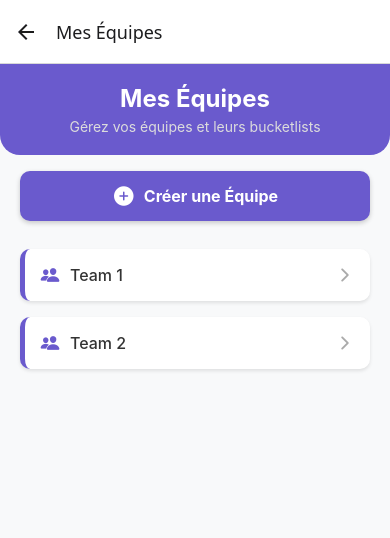
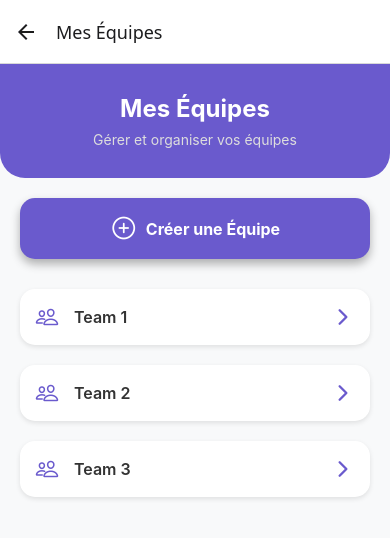
Before and after one commit to ty-mxm/calendo-app, a React Native app in the folder MyApp/: screen /Teams in a window 390 px wide. Shown: the top 538 px of the page. Built offline with nearby package versions, Linux system fonts and the light colour scheme.

Commit message:
mvc for all teams done

```diff
--- a/MyApp/src/screens/Teams/AddTeamScreen.tsx
+++ b/MyApp/src/screens/Teams/AddTeamScreen.tsx
@@ -11,6 +11,7 @@ import {
 } from 'react-native';
 import { useNavigation, NavigationProp } from '@react-navigation/native';
 import { Ionicons } from '@expo/vector-icons';
+import { TeamController } from '../controllers/TeamController';
 
 type RootStackParamList = {
   Teams: { newTeam?: string };
@@ -18,15 +19,25 @@ type RootStackParamList = {
 
 export default function AddTeamScreen() {
   const [teamName, setTeamName] = useState('');
+  const [errorMessage, setErrorMessage] = useState<string | null>(null);
   const navigation = useNavigation<NavigationProp<RootStackParamList>>();
 
-  // Prevent screen stacking with this function
-  const handleCreateTeam = () => {
-    if (teamName.trim()) {
+  const handleCreateTeam = async () => {
+    try {
+      await TeamController.createTeam(teamName); // Appelle le contrôleur
       navigation.navigate('Teams', { newTeam: teamName });
-      setTeamName(''); // Reset the text input
+      setTeamName(''); // Réinitialise l'entrée
+    } catch (error) {
+      if (error instanceof Error) {
+        // Vérifie si l'erreur est une instance de Error
+        setErrorMessage(error.message); // Gère les erreurs (ex : nom vide)
+      } else {
+        // Cas où l'erreur n'est pas une instance de Error
+        setErrorMessage("Une erreur inconnue s'est produite.");
+      }
     }
   };
+
 
   const handleClosePopup = () => {
     navigation.goBack();
@@ -54,6 +65,7 @@ export default function AddTeamScreen() {
 
           {/* Content */}
           <View style={styles.content}>
+            {errorMessage && <Text style={styles.error}>{errorMessage}</Text>}
             <View style={styles.inputContainer}>
               <Ionicons name="people-outline" size={24} color="#7F57FF" />
               <TextInput
@@ -101,6 +113,7 @@ const styles = StyleSheet.create({
   headerTitle: { fontSize: 28, fontWeight: 'bold', color: '#FFF' },
   headerSubtitle: { fontSize: 16, color: '#DCDCDC', marginTop: 8 },
   content: { padding: 20 },
+  error: { color: 'red', marginBottom: 10 },
   inputContainer: {
     flexDirection: 'row',
     alignItems: 'center',
--- a/MyApp/src/screens/Teams/TeamDetailsScreen.tsx
+++ b/MyApp/src/screens/Teams/TeamDetailsScreen.tsx
@@ -1,4 +1,4 @@
-import React, { useState } from 'react';
+import React, { useEffect, useState } from 'react';
 import {
   View,
   Text,
@@ -9,29 +9,44 @@ import {
   Alert,
 } from 'react-native';
 import { Ionicons } from '@expo/vector-icons';
-import { useNavigation, useRoute, RouteProp } from '@react-navigation/native';
+import { useRoute, RouteProp } from '@react-navigation/native';
+import { TeamController } from '../controllers/TeamController';
 import { RootStackParamList } from '../../../types';
 
 type TeamDetailsRouteProp = RouteProp<RootStackParamList, 'TeamDetails'>;
 
 export default function TeamDetailsScreen() {
-  const navigation = useNavigation();
   const route = useRoute<TeamDetailsRouteProp>();
   const { teamName } = route.params;
 
-  const [members, setMembers] = useState<string[]>(['Sofia K', 'Yanis Y', 'Ty', 'Bri']);
+  const [members, setMembers] = useState<string[]>([]);
   const [newMember, setNewMember] = useState<string>('');
 
-  const addMember = () => {
+  useEffect(() => {
+    const fetchTeamMembers = async () => {
+      const team = await TeamController.getTeamByName(teamName);
+      if (team) {
+        setMembers(team.members);
+      } else {
+        Alert.alert('Erreur', "L'équipe n'existe pas.");
+      }
+    };
+
+    fetchTeamMembers();
+  }, [teamName]);
+
+  const addMember = async () => {
     if (newMember.trim() === '') {
       Alert.alert('Erreur', 'Veuillez entrer un nom valide.');
       return;
     }
-    setMembers([...members, newMember.trim()]);
+
+    await TeamController.addMember(teamName, newMember.trim());
+    setMembers((prev) => [...prev, newMember.trim()]);
     setNewMember('');
   };
 
-  const removeMember = (name: string) => {
+  const removeMember = async (name: string) => {
     Alert.alert(
       'Supprimer un membre',
       `Voulez-vous vraiment supprimer ${name} de l'équipe ?`,
@@ -39,27 +54,28 @@ export default function TeamDetailsScreen() {
         { text: 'Annuler', style: 'cancel' },
         {
           text: 'Supprimer',
-          onPress: () => setMembers(members.filter((member) => member !== name)),
+          onPress: async () => {
+            await TeamController.removeMember(teamName, name);
+            setMembers((prev) => prev.filter((member) => member !== name));
+          },
         },
       ]
     );
   };
 
-  const saveChanges = () => {
-    Alert.alert('Succès', 'Les modifications ont été enregistrées.');
-  };
-
-  const navigateToBucketlists = () => {
-    navigation.navigate('Bucketlists' as never);
+  const saveChanges = async () => {
+    try {
+      await TeamController.saveTeamChanges(teamName, members);
+      Alert.alert('Succès', 'Les modifications ont été enregistrées.');
+    } catch (error) {
+      Alert.alert('Erreur', "Impossible d'enregistrer les modifications.");
+    }
   };
 
   return (
     <View style={styles.container}>
       {/* Header */}
       <View style={styles.header}>
-        <TouchableOpacity onPress={() => navigation.goBack()} style={styles.closeButton}>
-          <Ionicons name="arrow-back" size={20} color="#FFF" />
-        </TouchableOpacity>
         <Text style={styles.headerTitle}>{teamName}</Text>
       </View>
 
@@ -70,7 +86,6 @@ export default function TeamDetailsScreen() {
           placeholder="Ajouter un membre"
           value={newMember}
           onChangeText={setNewMember}
-          placeholderTextColor="#AAA"
         />
         <TouchableOpacity style={styles.addButton} onPress={addMember}>
           <Ionicons name="add" size={18} color="#FFF" />
@@ -89,117 +104,42 @@ export default function TeamDetailsScreen() {
             </TouchableOpacity>
           </View>
         )}
-        ListEmptyComponent={
-          <Text style={styles.emptyText}>Aucun membre pour l'instant.</Text>
-        }
-        contentContainerStyle={{ paddingBottom: 20 }}
       />
 
-      {/* Footer */}
-      <View style={styles.footer}>
-        <TouchableOpacity style={styles.bucketlistButton} onPress={navigateToBucketlists}>
-          <Ionicons name="list-outline" size={18} color="#FFF" />
-          <Text style={styles.footerButtonText}>Voir bucketlist</Text>
-        </TouchableOpacity>
-
-        <TouchableOpacity style={styles.saveButton} onPress={saveChanges}>
-          <Ionicons name="checkmark-outline" size={18} color="#FFF" />
-          <Text style={styles.footerButtonText}>Enregistrer</Text>
-        </TouchableOpacity>
-      </View>
+      {/* Save Changes Button */}
+      <TouchableOpacity style={styles.saveButton} onPress={saveChanges}>
+        <Text style={styles.saveButtonText}>Enregistrer les changements</Text>
+      </TouchableOpacity>
     </View>
   );
 }
 
 const styles = StyleSheet.create({
-  container: {
-    flex: 1,
-    backgroundColor: '#F8F9FA',
-    padding: 20,
-  },
-  header: {
+  container: { flex: 1, padding: 20 },
+  header: { marginBottom: 20 },
+  headerTitle: { fontSize: 24, fontWeight: 'bold' },
+  inputContainer: {
     flexDirection: 'row',
     alignItems: 'center',
     marginBottom: 20,
   },
-  closeButton: {
-    marginRight: 10,
-    backgroundColor: '#6A5ACD',
-    padding: 8,
-    borderRadius: 10,
-  },
-  headerTitle: {
-    fontSize: 20,
-    fontWeight: '600',
-    color: '#333',
-  },
-  inputContainer: {
-    flexDirection: 'row',
-    alignItems: 'center',
-    backgroundColor: '#EFEFEF',
-    borderRadius: 10,
-    paddingHorizontal: 10,
-    paddingVertical: 8,
-    marginBottom: 20,
-  },
-  input: {
-    flex: 1,
-    fontSize: 14,
-    color: '#333',
-  },
-  addButton: {
-    marginLeft: 10,
-    backgroundColor: '#7F57FF',
-    padding: 10,
-    borderRadius: 8,
-  },
+  input: { flex: 1, borderBottomWidth: 1, marginRight: 10 },
+  addButton: { backgroundColor: '#7F57FF', padding: 10, borderRadius: 8 },
   memberContainer: {
     flexDirection: 'row',
     justifyContent: 'space-between',
+    padding: 10,
+    marginBottom: 10,
+    backgroundColor: '#F5F5F5',
+    borderRadius: 8,
+  },
+  memberName: { fontSize: 16 },
+  saveButton: {
+    backgroundColor: '#28A745',
+    padding: 15,
+    borderRadius: 8,
     alignItems: 'center',
-    backgroundColor: '#FFF',
-    padding: 12,
-    marginBottom: 10,
-    borderRadius: 8,
-    borderWidth: 1,
-    borderColor: '#DDD',
-  },
-  memberName: {
-    fontSize: 16,
-    color: '#333',
-  },
-  emptyText: {
-    textAlign: 'center',
-    color: '#AAA',
-    fontSize: 14,
     marginTop: 20,
   },
-  footer: {
-    flexDirection: 'row',
-    justifyContent: 'space-between',
-    marginTop: 20,
-  },
-  bucketlistButton: {
-    flexDirection: 'row',
-    alignItems: 'center',
-    backgroundColor: '#6A5ACD',
-    padding: 10,
-    borderRadius: 8,
-    flex: 1,
-    marginRight: 10,
-  },
-  saveButton: {
-    flexDirection: 'row',
-    alignItems: 'center',
-    backgroundColor: '#28A745',
-    padding: 10,
-    borderRadius: 8,
-    flex: 1,
-  },
-  footerButtonText: {
-    marginLeft: 8,
-    fontSize: 14,
-    color: '#FFF',
-    fontWeight: '600',
-  },
+  saveButtonText: { color: '#FFF', fontSize: 16, fontWeight: 'bold' },
 });
--- a/MyApp/src/screens/Teams/TeamsScreen.tsx
+++ b/MyApp/src/screens/Teams/TeamsScreen.tsx
@@ -1,53 +1,33 @@
-import React, { useState, useEffect } from 'react';
+import React, { useEffect, useState } from 'react';
 import { View, Text, TouchableOpacity, FlatList, StyleSheet } from 'react-native';
-import { useNavigation, useRoute, RouteProp } from '@react-navigation/native';
+import { Ionicons } from '@expo/vector-icons';
 import { StackNavigationProp } from '@react-navigation/stack';
-import { Ionicons } from '@expo/vector-icons';
-import { RootStackParamList, Team } from '../../../types';
+import { useNavigation } from '@react-navigation/native';
+import { TeamController } from '../controllers/TeamController';
+import { Team } from '../models/Team';
+import { RootStackParamList } from '../../../types';
 
-type TeamsScreenRouteProp = RouteProp<RootStackParamList, 'Teams'>;
-type TeamsScreenNavigationProp = StackNavigationProp<RootStackParamList, 'Teams'>;
+type NavigationProp = StackNavigationProp<RootStackParamList, 'Teams'>;
 
 export default function TeamsScreen() {
-  const [teams, setTeams] = useState<Team[]>([
-    {
-      id: '1',
-      name: 'Team 1',
-      members: ['Alice', 'Bob'],
-      bucketlists: [],
-    },
-    {
-      id: '2',
-      name: 'Team 2',
-      members: ['Charlie'],
-      bucketlists: [],
-    },
-  ]);
-  const navigation = useNavigation<TeamsScreenNavigationProp>();
-  const route = useRoute<TeamsScreenRouteProp>();
+  const [teams, setTeams] = useState<Team[]>([]);
+  const navigation = useNavigation<NavigationProp>();
 
   useEffect(() => {
-    if (
-      route.params?.newTeam &&
-      typeof route.params.newTeam === 'string' &&
-      !teams.some((team) => team.name === route.params.newTeam)
-    ) {
-      const newTeam: Team = {
-        id: `${Date.now()}`,
-        name: route.params.newTeam,
-        members: [],
-        bucketlists: [],
-      };
-      setTeams((prevTeams) => [...prevTeams, newTeam]);
-    }
-  }, [route.params?.newTeam]);
+    const fetchTeams = async () => {
+      const fetchedTeams = await TeamController.getAllTeams();
+      setTeams(fetchedTeams);
+    };
+
+    fetchTeams();
+  }, []);
+
+  const handleAddTeam = () => {
+    navigation.navigate('AddTeam');
+  };
 
   const handleTeamDetails = (team: Team) => {
     navigation.navigate('TeamDetails', { teamName: team.name });
-  };
-
-  const handleAddTeam = () => {
-    navigation.navigate('AddTeam');
   };
 
   const renderTeamItem = ({ item }: { item: Team }) => (
@@ -56,25 +36,30 @@ export default function TeamsScreen() {
       onPress={() => handleTeamDetails(item)}
     >
       <View style={styles.teamInfo}>
-        <Ionicons name="people" size={20} color="#6A5ACD" />
+        <Ionicons name="people-outline" size={24} color="#6A5ACD" />
         <Text style={styles.teamName}>{item.name}</Text>
       </View>
-      <Ionicons name="chevron-forward" size={20} color="#AAA" />
+      <Ionicons name="chevron-forward-outline" size={24} color="#6A5ACD" />
     </TouchableOpacity>
   );
 
   return (
     <View style={styles.container}>
+      {/* Header */}
       <View style={styles.header}>
         <Text style={styles.headerTitle}>Mes Équipes</Text>
-        <Text style={styles.headerSubtitle}>Gérez vos équipes et leurs bucketlists</Text>
+        <Text style={styles.headerSubtitle}>
+          Gérer et organiser vos équipes
+        </Text>
       </View>
 
+      {/* Add Team Button */}
       <TouchableOpacity style={styles.addButton} onPress={handleAddTeam}>
-        <Ionicons name="add-circle" size={24} color="#FFF" />
+        <Ionicons name="add-circle-outline" size={28} color="#FFF" />
         <Text style={styles.addButtonText}>Créer une Équipe</Text>
       </TouchableOpacity>
 
+      {/* Teams List */}
       <FlatList
         data={teams}
         keyExtractor={(item) => item.id}
@@ -82,7 +67,7 @@ export default function TeamsScreen() {
         contentContainerStyle={styles.listContent}
         ListEmptyComponent={
           <Text style={styles.emptyText}>
-            Aucune équipe disponible. Créez-en une pour commencer !
+            Aucune équipe disponible. Créez-en une pour commencer !
           </Text>
         }
       />
@@ -94,29 +79,34 @@ const styles = StyleSheet.create({
   container: { flex: 1, backgroundColor: '#F8F9FA' },
   header: {
     alignItems: 'center',
-    paddingVertical: 20,
     backgroundColor: '#6A5ACD',
-    borderBottomLeftRadius: 20,
-    borderBottomRightRadius: 20,
-    marginBottom: 16,
+    paddingVertical: 30,
+    borderBottomLeftRadius: 25,
+    borderBottomRightRadius: 25,
+    marginBottom: 20,
   },
   headerTitle: { fontSize: 24, fontWeight: 'bold', color: '#FFF' },
-  headerSubtitle: { fontSize: 14, color: '#DCDCDC', marginTop: 5 },
+  headerSubtitle: { fontSize: 14, color: '#DDD', marginTop: 8 },
   addButton: {
     flexDirection: 'row',
     alignItems: 'center',
     justifyContent: 'center',
     marginHorizontal: 20,
-    padding: 12,
+    padding: 15,
     backgroundColor: '#6A5ACD',
-    borderRadius: 10,
+    borderRadius: 15,
     marginBottom: 20,
     shadowColor: '#000',
-    shadowOffset: { width: 0, height: 2 },
-    shadowOpacity: 0.2,
-    shadowRadius: 5,
+    shadowOffset: { width: 0, height: 5 },
+    shadowOpacity: 0.3,
+    shadowRadius: 10,
   },
-  addButtonText: { color: '#FFF', fontWeight: 'bold', fontSize: 16, marginLeft: 8 },
+  addButtonText: {
+    color: '#FFF',
+    fontWeight: 'bold',
+    fontSize: 16,
+    marginLeft: 8,
+  },
   teamContainer: {
     flexDirection: 'row',
     justifyContent: 'space-between',
@@ -124,19 +114,25 @@ const styles = StyleSheet.create({
     backgroundColor: '#FFF',
     padding: 15,
     marginHorizontal: 20,
-    marginVertical: 8,
-    borderRadius: 10,
-    borderLeftWidth: 5,
-    borderLeftColor: '#6A5ACD',
-    elevation: 2,
+    marginVertical: 10,
+    borderRadius: 15,
     shadowColor: '#000',
     shadowOffset: { width: 0, height: 2 },
     shadowOpacity: 0.1,
-    shadowRadius: 3.84,
+    shadowRadius: 5,
+    elevation: 3,
   },
-  teamInfo: { flexDirection: 'row', alignItems: 'center' },
-  teamName: { marginLeft: 10, fontSize: 16, fontWeight: '500', color: '#333' },
-  listContent: { paddingBottom: 30 },
+  teamInfo: {
+    flexDirection: 'row',
+    alignItems: 'center',
+  },
+  teamName: {
+    marginLeft: 15,
+    fontSize: 16,
+    fontWeight: '600',
+    color: '#333',
+  },
+  listContent: { paddingBottom: 20 },
   emptyText: {
     textAlign: 'center',
     color: '#AAA',
--- a/MyApp/src/screens/services/TeamService.ts
+++ b/MyApp/src/screens/services/TeamService.ts
@@ -0,0 +1,63 @@
+// src/services/TeamService.ts
+import { Team } from '../models/Team';
+
+const teams: Team[] = [
+  {
+    id: '1',
+    name: 'Team 1',
+    members: ['Sofia', 'Bob'],
+    bucketlists: [],
+  },
+  {
+    id: '2',
+    name: 'Team 2',
+    members: ['Charlie', 'Yanis'],
+    bucketlists: [],
+  },
+  {
+    id: '3',
+    name: 'Team 3',
+    members: ['Ty', 'Jean'],
+    bucketlists: [],
+  },
+];
+
+export const TeamService = {
+  getAllTeams: async (): Promise<Team[]> => {
+    return teams; // Simule une réponse de l'API
+  },
+  getTeamById: async (id: string): Promise<Team | undefined> => {
+    return teams.find((team) => team.id === id);
+  },
+  getTeamByName: async (name: string): Promise<Team | undefined> => {
+    return teams.find((team) => team.name === name);
+  },
+  createTeam: async (teamName: string): Promise<Team> => {
+    const newTeam: Team = {
+      id: `${Date.now()}`, // Simule un ID unique
+      name: teamName,
+      members: [],
+      bucketlists: [],
+    };
+    teams.push(newTeam);
+    return newTeam;
+  },
+  addMember: async (teamId: string, memberName: string): Promise<void> => {
+    const team = teams.find((team) => team.id === teamId);
+    if (team && !team.members.includes(memberName)) {
+      team.members.push(memberName);
+    }
+  },
+  async updateTeamMembers(teamName: string, members: string[]) {
+    const team = teams.find((t) => t.name === teamName);
+    if (team) {
+      team.members = members;
+    }
+  },
+  removeMember: async (teamId: string, memberName: string): Promise<void> => {
+    const team = teams.find((team) => team.id === teamId);
+    if (team) {
+      team.members = team.members.filter((member) => member !== memberName);
+    }
+  },
+};
```
Also changed, not shown: MyApp/src/screens/controllers/TeamController.ts (+53 -0 lines), MyApp/src/screens/models/Team.ts (+7 -0 lines).
